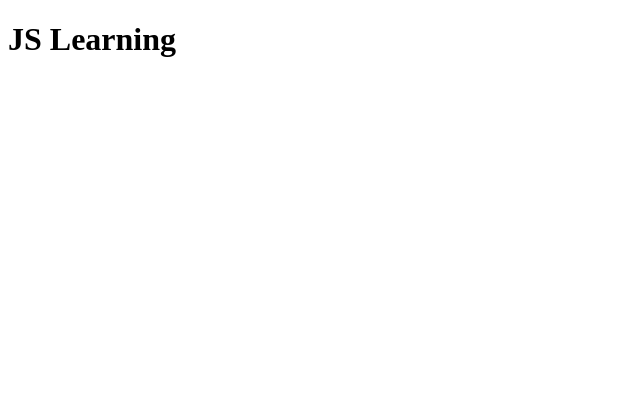
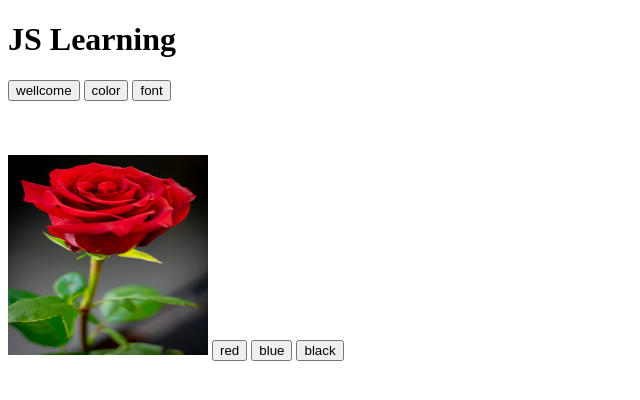
Before and after one commit to smsnaher/jslearning, a plain HTML site: page index.html in a window 1280 px wide. Shown: the whole page, without its empty margins (0-640 px from the left). Drawn offline with Linux system fonts and the light colour scheme.

Commit message:
image added

```diff
--- a/index.html
+++ b/index.html
@@ -7,6 +7,16 @@
     <title>Js Learning</title>
 </head>
 <body>
-    <h1>JS Learning</h1>
+    <h1 id="show">JS Learning</h1>
+    <button onclick="document.getElementById('show').innerHTML='hello world!'">wellcome</button>
+    <button onclick="document.getElementById('show').style.color='#f00'">color</button>
+    <button onclick="document.getElementById('show').style.fontSize='50px'">font</button>
+    <br><br><br><br>
+
+    <img id="img" src="img/red-rose.jpeg" alt=""  width="200px" height="200px"/>
+    <button onclick="document.getElementById('img').src='img/red-rose.jpeg'">red</button>
+    <button onclick="document.getElementById('img').src='img/blue-rose.jpeg'">blue</button>
+    <button onclick="document.getElementById('img').src='img/black-rose.jpeg'">black</button>
+
 </body>
 </html>
```
Also changed, not shown: img/black-rose.jpeg (added), img/blue-rose.jpeg (added), img/red-rose.jpeg (added), 1 other file.
